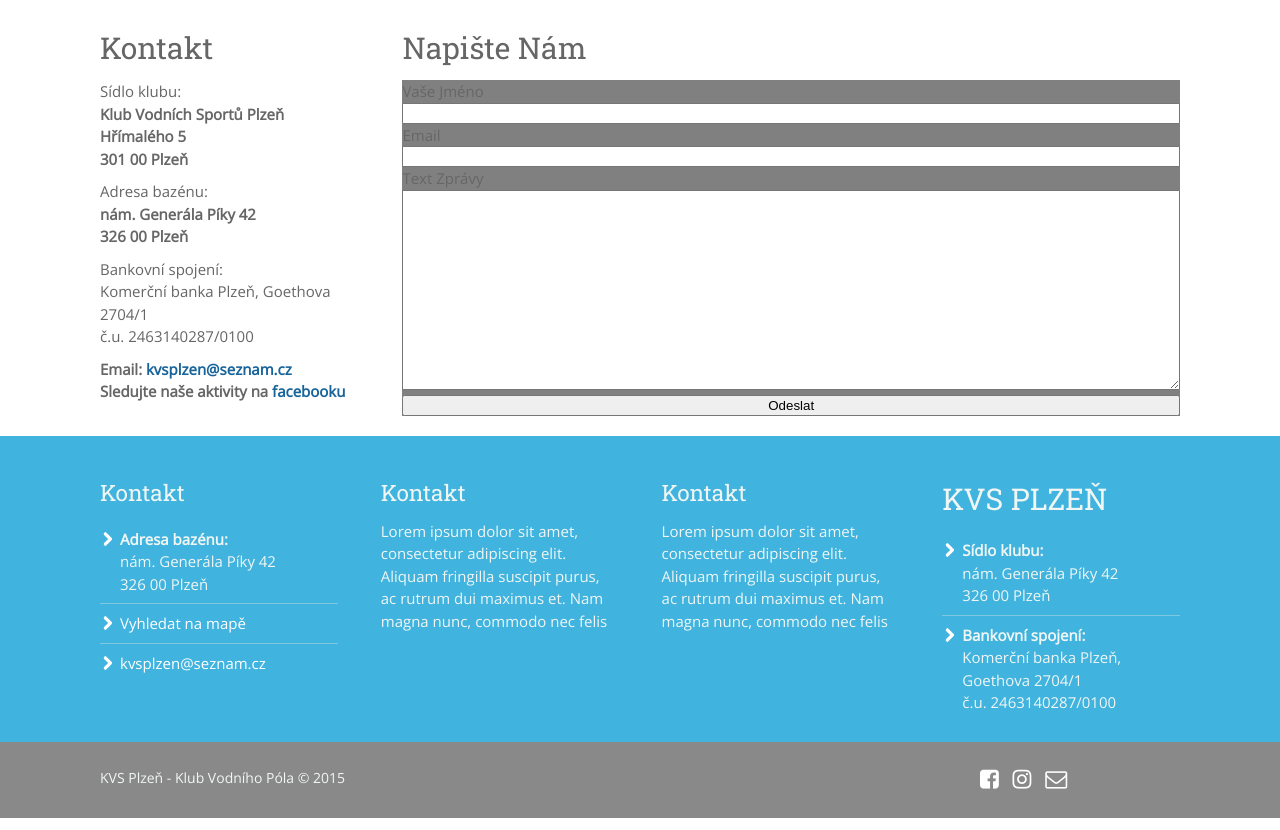
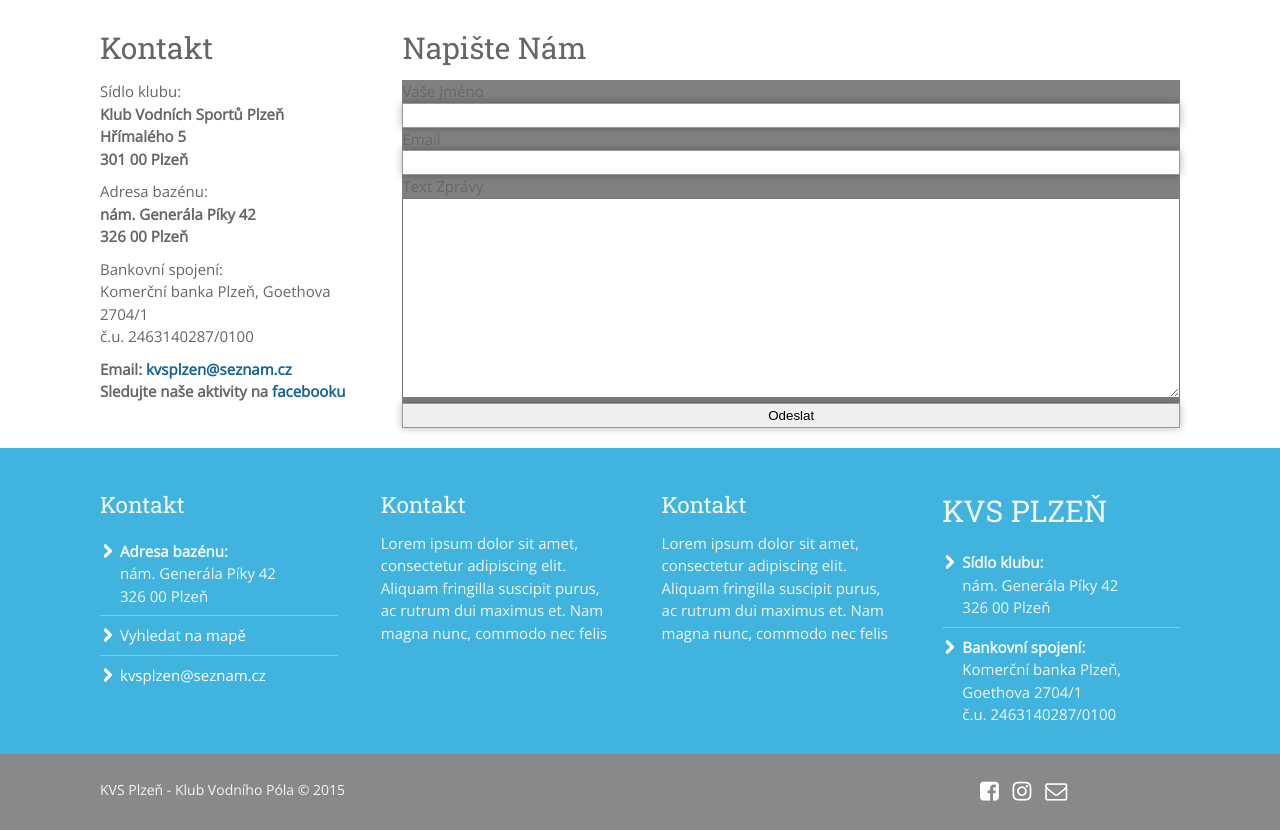
Before and after one commit to SteveVil/KVS-web, a Jekyll site: the page built from Kontakt/index.html, in a window 1280 px wide. Shown: the part 545-1375 px from the top of the page. Built offline with Jekyll 4.4.1, drawn with Linux system fonts in a browser that asks for light colours; nearby versions of some CDN libraries.

Commit message:
Update _kontakt.sass

```diff
--- a/_sass/_kontakt.sass
+++ b/_sass/_kontakt.sass
@@ -14,6 +14,12 @@
 input
 	display: block
 	width: 100%
+	border: 1px solid #999;
+	height: 25px
+	-webkit-box-shadow: 0px 0px 8px rgba(0, 0, 0, 0.3)
+	-moz-box-shadow: 0px 0px 8px rgba(0, 0, 0, 0.3)
+	box-shadow: 0px 0px 8px rgba(0, 0, 0, 0.3)
+
 
 textarea
 	width: 100%
```
